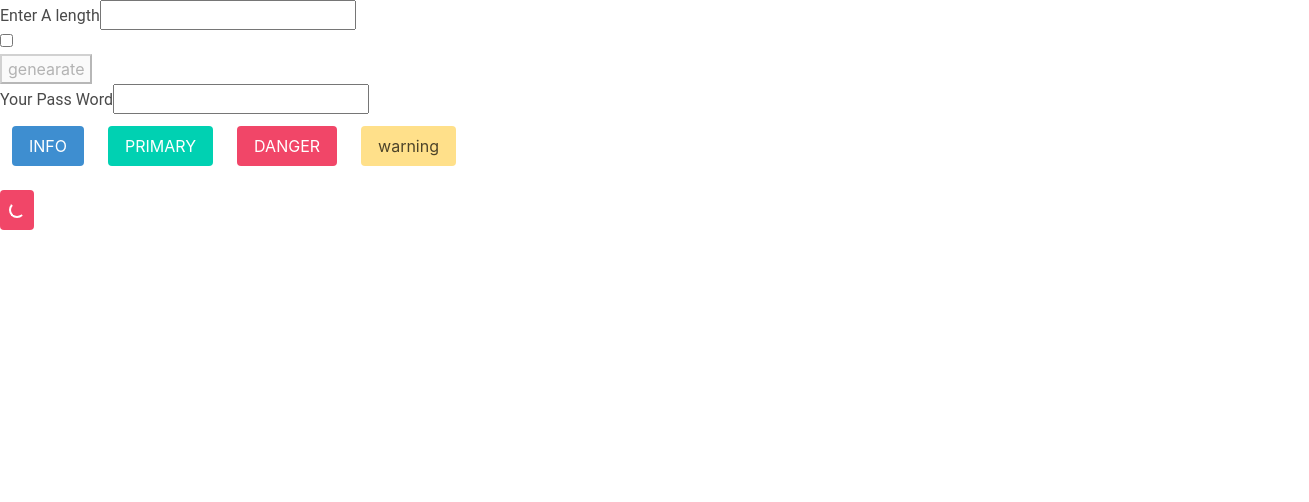
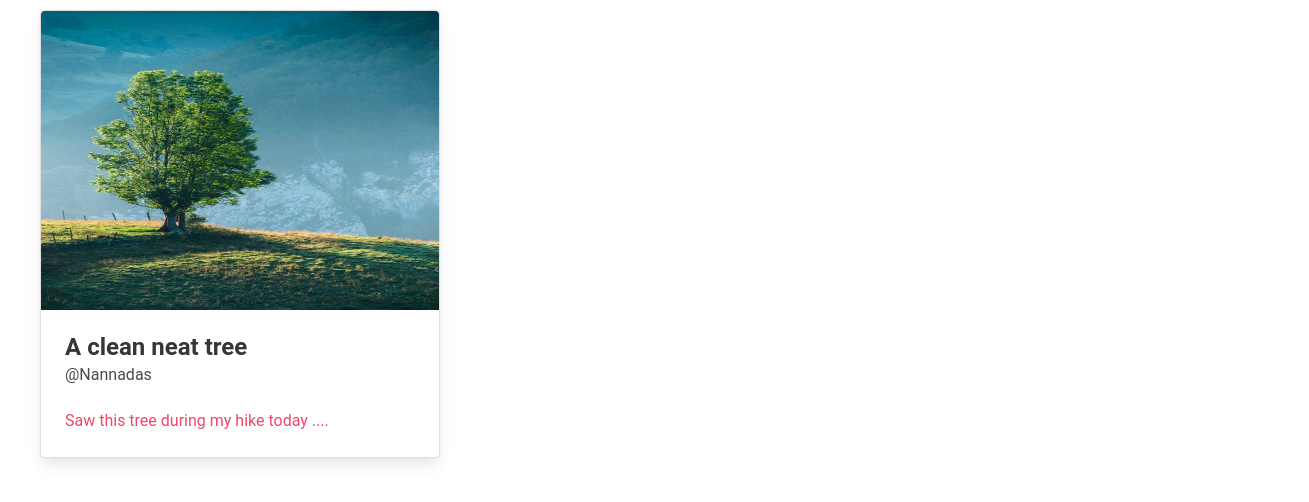
Before and after one commit to nanna3210/stepLearn5, an Angular app: page / in a window 1280 px wide. Shown: the top 502 px of the page, 1309 px wide, since content can reach past the window. Built offline with nearby package versions, Linux system fonts and the light colour scheme.

Commit message:
second commit

```diff
--- a/src/app/app.component.css
+++ b/src/app/app.component.css
@@ -1,6 +1,12 @@
 
+/*
+* {
+  margin: 30px;
+  box-sizing: border-box;
+} */
 
-* {
-  margin: 0px;
-  box-sizing: border-box;
+.card {
+  width: 400px;
+  top: 10px;
+  left: 40px;
 }
--- a/src/app/app.component.html
+++ b/src/app/app.component.html
@@ -1,36 +1,20 @@
-<!-- <app-prac-one></app-prac-one> -->
-<!-- <router-outlet></router-outlet> -->
-
-<div>
-    <label for="">Enter A length </label>
-    <input type="number" >
+<div class="card">
+    <div class="card-image">
+        <figure class="image is-4by3">
+            <img src="assets/tree.jpeg" alt=" Error loading Image ">
+        </figure>
+    </div>
+    <div class="card-content">
+        <div class="media-content">
+            <p class="title is-4">
+                A clean neat tree
+            </p>
+            <p class="subtitle is-6">
+                @Nannadas
+            </p>
+            <div class="content has-text-danger">
+                Saw this tree during my hike today ....
+            </div>
+        </div>
+    </div>
 </div>
-
-<div>
-    <input type="checkbox" >
-</div>
-<div>
-    <button [disabled] = !length >genearate</button>
-</div>
-<div>
-    <label for="">Your Pass Word </label>
-    <input type="text" [value]="password">
-</div>
-
-<div class="columns is-three-quarters-mobile is-two-thirds-tablet is-half-desktop is-one-third-widescreen is-one-quarter-fullhd">
-    <div class="column ">
-        <button class="button is-info">INFO </button>
-    </div>
-    <div class="column ">
-        <button class="button is-primary"> PRIMARY </button>
-    </div>
-    <div class="column">
-        <button class="button is-danger">DANGER</button>
-    </div>
-    <div class="column  is-9">
-        <button class=" button is-warning">warning</button>
-    </div>
-  </div>
-
-
-  <button class="button is-danger is-loading"></button>
```
Also changed, not shown: src/assets/tree.jpeg (added).
